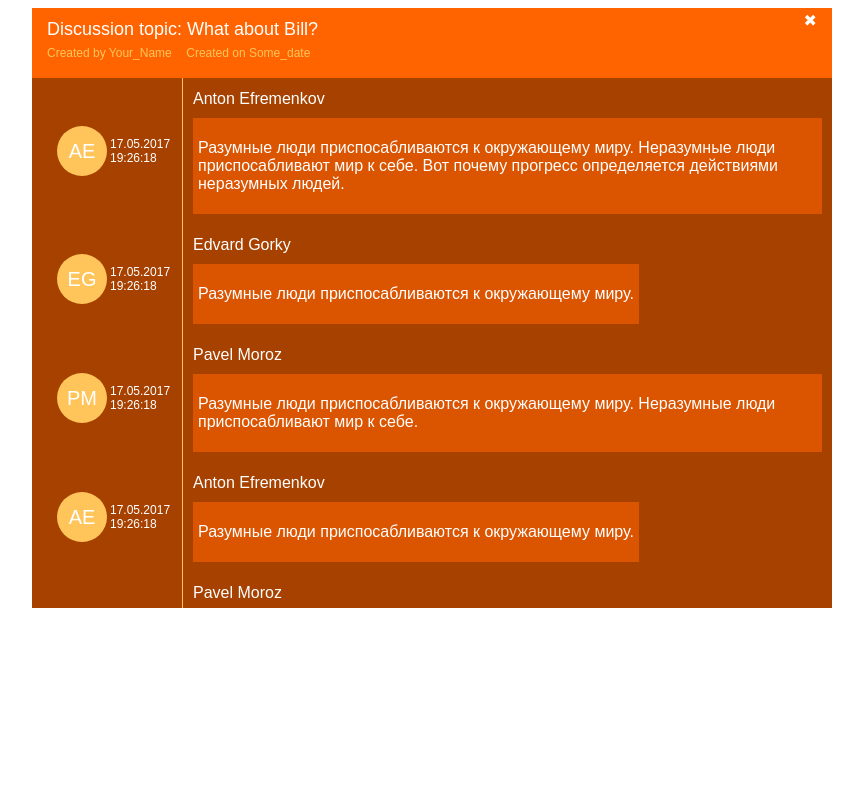
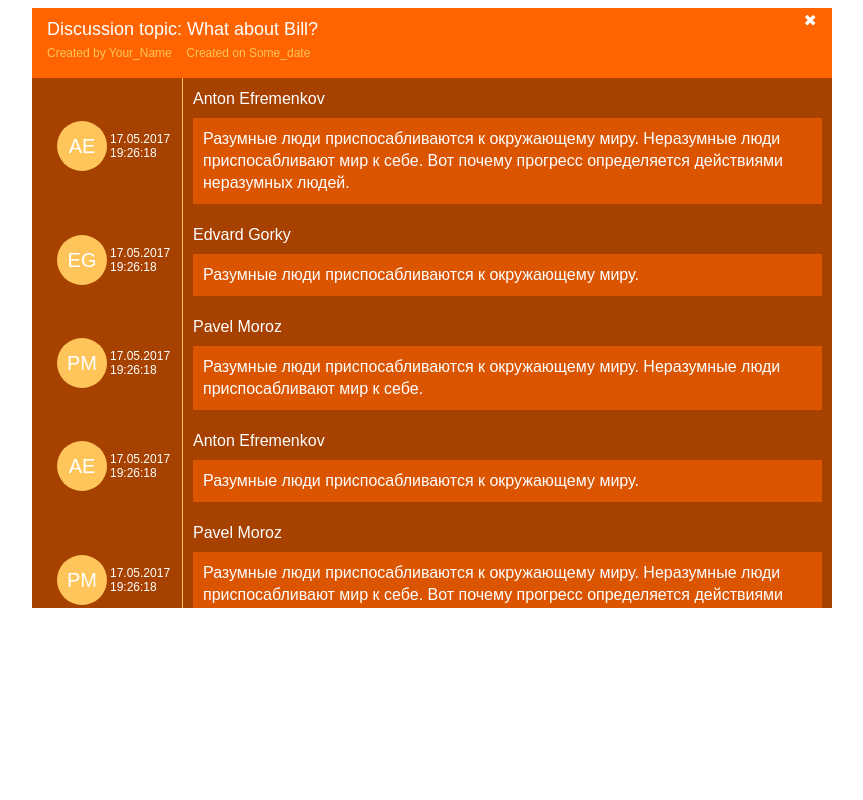
Before and after one commit to Tayranga/Vesta_site, a plain HTML site: page D-Z/1/d_z_1.html in a window 1280 px wide. Shown: the whole page, without its empty margins (208-1071 px from the left). Drawn offline with Linux system fonts and the light colour scheme.

Commit message:
fix width of messages

```diff
--- a/D-Z/1/d_z_1.css
+++ b/D-Z/1/d_z_1.css
@@ -60,12 +60,6 @@ section{
     justify-content: flex-start;
     flex-wrap: nowrap;
 }
-.right_part{
-    padding: 0 10px;
-    border-left: 1px solid #FFC55B;
-    flex-direction: column;
-}
-
 .circle{
     border-radius: 50%;
     background-color: #FFC55B;
@@ -80,14 +74,20 @@ section{
     font-size: 12px;
     margin-left: 3px;
 }
-
 .author_name{
     margin: 12px 0 0 0;
 }
+.right_part{
+    width: 100%;
+    padding: 0 10px;
+    border-left: 1px solid #FFC55B;
+    flex-direction: column;
+}
 .message{
+    flex-grow: 1;
     background-color: #DB5400;
-    padding: 5px;
+    padding: 10px;
     margin: 10px 0px;
     min-height: 20px;
-    line-height: 18px;
+    line-height: 22px;
 }
--- a/D-Z/1/d_z_1.html
+++ b/D-Z/1/d_z_1.html
@@ -33,9 +33,9 @@
                 <div class="right_part white_text ">
                     <p class="author_name">Anton Efremenkov</p>
                     <div class="message ">
-                        <p>Разумные люди приспосабливаются к окружающему миру.
+                        Разумные люди приспосабливаются к окружающему миру.
                             Неразумные люди приспосабливают мир к себе. Вот почему прогресс определяется
-                            действиями неразумных людей.</p>
+                            действиями неразумных людей.
                     </div>
                 </div>
             </div>
@@ -48,7 +48,7 @@
                 <div class="right_part white_text ">
                     <p class="author_name">Edvard Gorky</p>
                     <div class="message ">
-                        <p>Разумные люди приспосабливаются к окружающему миру. </p>
+                        Разумные люди приспосабливаются к окружающему миру.
                     </div>
                 </div>
             </div>
@@ -60,8 +60,8 @@
                 <div class="right_part white_text ">
                     <p class="author_name">Pavel Moroz</p>
                     <div class="message ">
-                        <p>Разумные люди приспосабливаются к окружающему миру.
-                            Неразумные люди приспосабливают мир к себе.</p>
+                        Разумные люди приспосабливаются к окружающему миру.
+                            Неразумные люди приспосабливают мир к себе.
                     </div>
                 </div>
             </div>
@@ -74,7 +74,7 @@
                 <div class="right_part white_text ">
                     <p class="author_name">Anton Efremenkov</p>
                     <div class="message ">
-                        <p>Разумные люди приспосабливаются к окружающему миру. </p>
+                        Разумные люди приспосабливаются к окружающему миру.
                     </div>
                 </div>
             </div>
@@ -87,9 +87,9 @@
                 <div class="right_part white_text ">
                     <p class="author_name">Pavel Moroz</p>
                     <div class="message ">
-                        <p>Разумные люди приспосабливаются к окружающему миру.
+                        Разумные люди приспосабливаются к окружающему миру.
                             Неразумные люди приспосабливают мир к себе. Вот почему прогресс определяется
-                            действиями неразумных людей.</p>
+                            действиями неразумных людей.
                     </div>
                 </div>
             </div>
@@ -102,8 +102,8 @@
                 <div class="right_part white_text ">
                     <p class="author_name">Edvard Gorky</p>
                     <div class="message ">
-                        <p>Разумные люди приспосабливаются к окружающему миру.
-                            Неразумные люди приспосабливают мир к себе. </p>
+                        Разумные люди приспосабливаются к окружающему миру.
+                            Неразумные люди приспосабливают мир к себе.
                     </div>
                 </div>
             </div>
@@ -116,9 +116,9 @@
                 <div class="right_part white_text ">
                     <p class="author_name">Anton Efremenkov</p>
                     <div class="message ">
-                        <p>Разумные люди приспосабливаются к окружающему миру.
+                        Разумные люди приспосабливаются к окружающему миру.
                             Неразумные люди приспосабливают мир к себе. Вот почему прогресс определяется
-                            действиями неразумных людей.</p>
+                            действиями неразумных людей.
                     </div>
                 </div>
             </div>
@@ -131,7 +131,7 @@
                 <div class="right_part white_text flex_container ">
                     <p class="author_name">Anton Efremenkov</p>
                     <div class="message ">
-                        <p>Разумные люди приспосабливаются к окружающему миру. </p>
+                        Разумные люди приспосабливаются к окружающему миру.
                     </div>
                 </div>
             </div>
```
